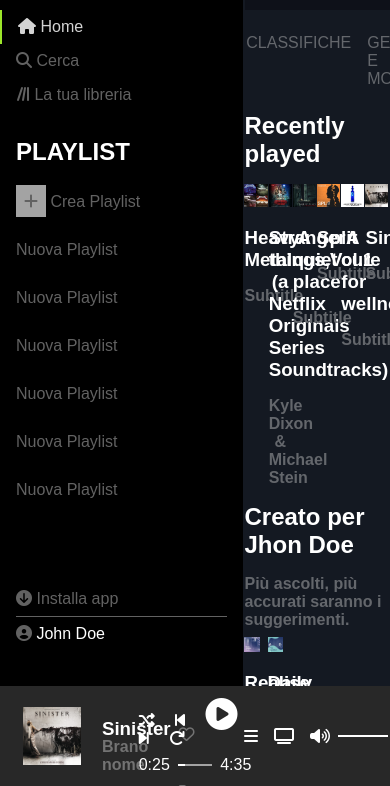
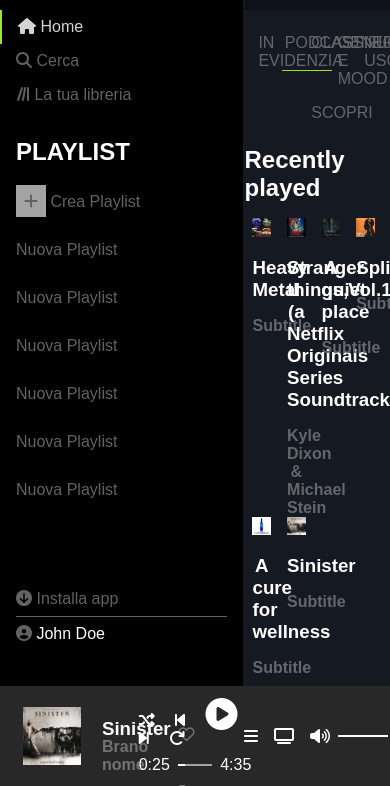
Before and after one commit to Tappobill/html-css-spotifyweb, a plain HTML site: page index.html in a window 390 px wide. Shown: the part 70-856 px from the top of the page. Drawn offline with Linux system fonts and the light colour scheme.

Commit message:
Query 1100px

```diff
--- a/css/style.css
+++ b/css/style.css
@@ -469,3 +469,48 @@ img:hover + .fa-regular.fa-circle-play.fa-2x{
 .line-green:hover > .circle{
     opacity: 1;
 }
+
+
+@media screen and (max-width:1100px){
+
+    .main-menu{
+        display: flex;
+        flex-wrap: wrap;
+        justify-content: center;
+        margin-top: 6rem;
+    }
+
+    .main-menu li{
+        width: calc(90%/5);
+        list-style: none;
+        padding: 0.5rem;
+    }
+
+    .column-main{
+        display: flex;
+        flex-wrap: wrap;
+        justify-content: flex-start;
+    }
+
+    .column{
+        width: calc(96%/4);
+        padding:0 0.5rem;
+        text-align: center;
+    }
+
+    .column2{
+        width: calc(96%/4);
+        padding:0 0.5rem;
+        text-align: center;
+    }
+
+    .column-main2{
+        display: flex;
+        justify-content: flex-start;
+    }
+
+    .column2{
+        padding: 0 0.5rem;
+    }
+
+}
```
